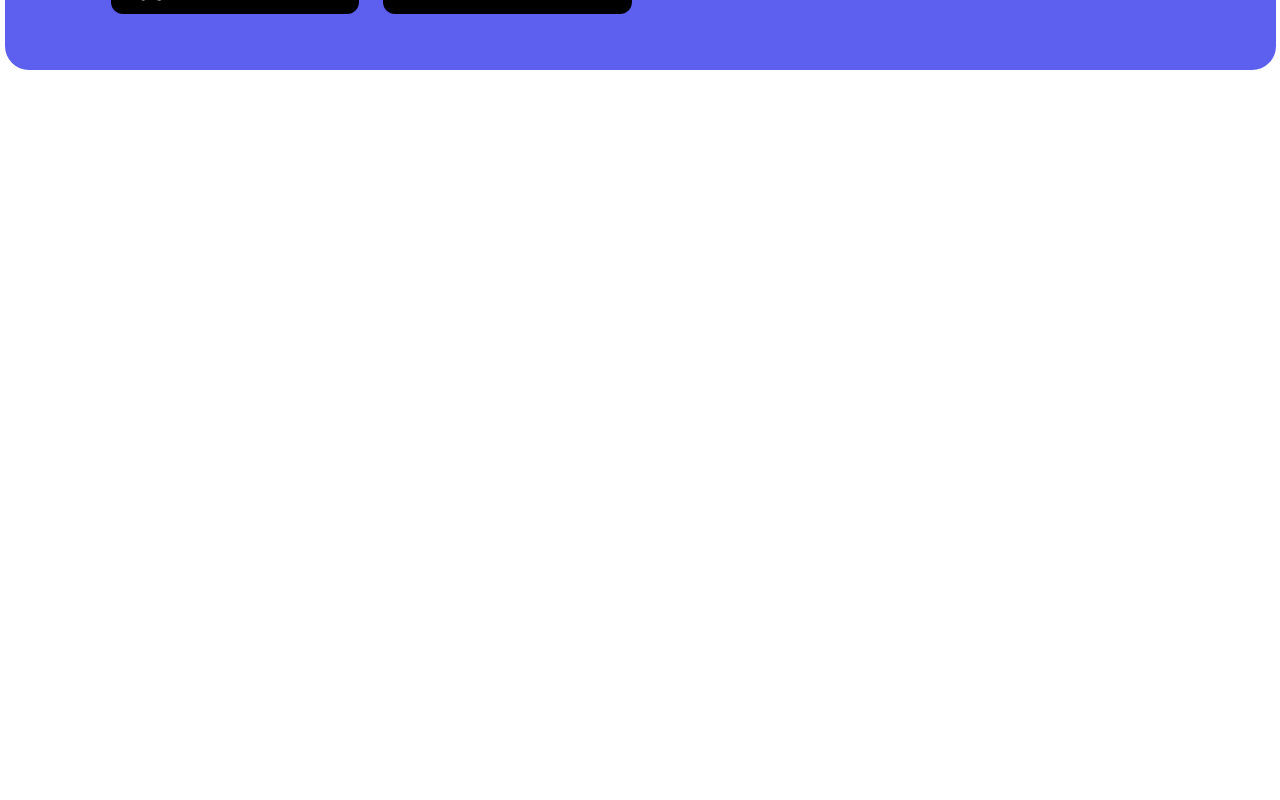
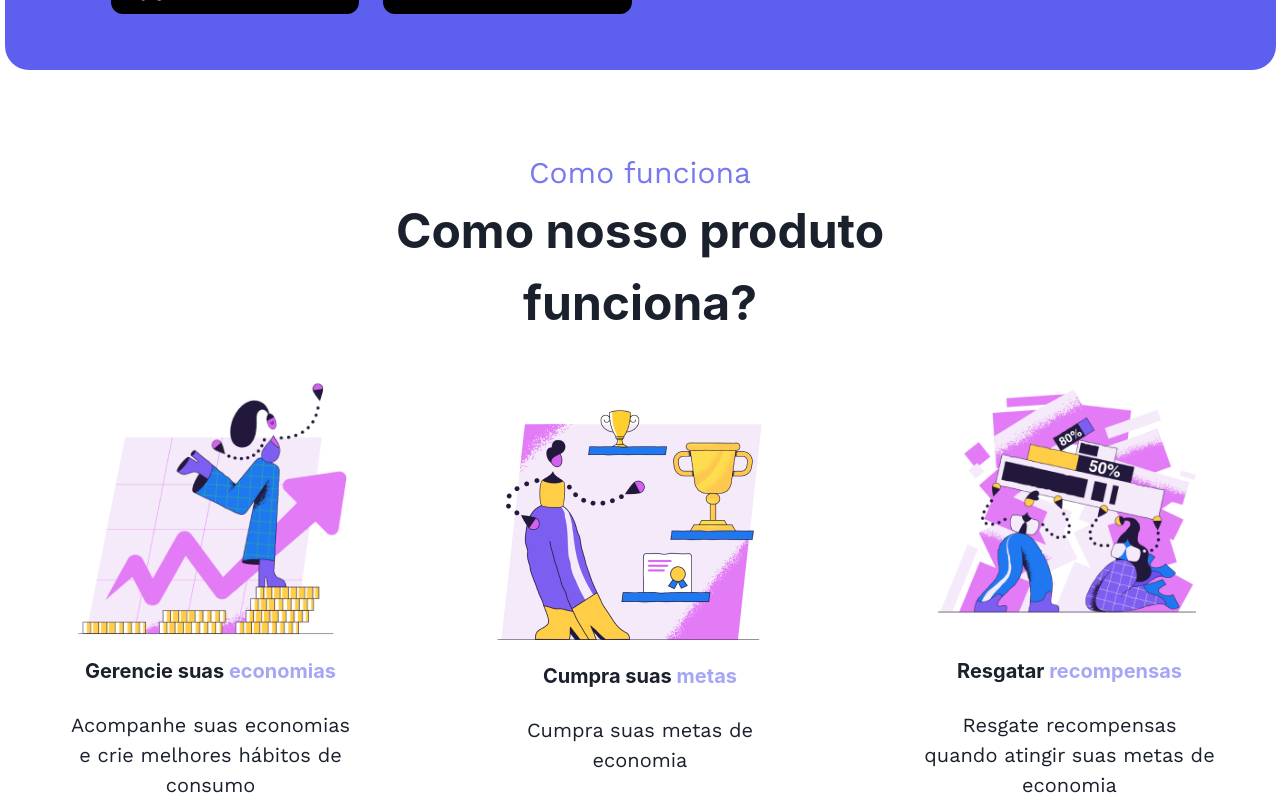
Before and after one commit to OJailson17/financial-landing-page, a React (Vite) app: page / in a window 1280 px wide. Shown: the part 577-1377 px from the top of the page. Before the commit the page ends 800 px from the top, so only its background shows below. Built offline with nearby package versions, Linux system fonts and the light colour scheme.

Commit message:
feat: add how it works section

```diff
--- a/src/App.tsx
+++ b/src/App.tsx
@@ -1,12 +1,14 @@
 import { Header } from './components/Header';
 import { Hero } from './components/Hero';
 import { HowWorksSection } from './components/HowWorks';
+import { Testimonials } from './components/Testimonials';
 
 export function App() {
 	return (
 		<>
 			<Header />
 			<Hero />
+			<HowWorksSection />
 		</>
 	);
 }
--- /dev/null
+++ b/src/components/HowWorks/index.tsx
@@ -0,0 +1,70 @@
+import { Box, Flex, Image, Text } from '@chakra-ui/react';
+
+import trackImg from '../../assets/track-saving.png';
+import goalsImg from '../../assets/goals.png';
+import rewardImg from '../../assets/rewards.png';
+
+export const HowWorksSection = () => {
+	return (
+		<Box id='how-works' as='section' mt='20' paddingInline='16'>
+			<Text
+				textAlign='center'
+				fontSize='30'
+				fontFamily='Work Sans, sans-serif'
+				color='blue.600'
+			>
+				Como funciona
+			</Text>
+			<Text
+				fontSize='48'
+				fontWeight='bold'
+				textAlign='center'
+				maxW='523px'
+				m='0 auto'
+			>
+				Como nosso produto funciona?
+			</Text>
+
+			<Flex mt='6' justify='space-between' align='center' textAlign='center'>
+				<Box maxW='293px'>
+					<Image src={trackImg} />
+					<Text fontSize='20' fontWeight='bold'>
+						Gerencie suas{' '}
+						<Text as='span' color='blue.100'>
+							economias
+						</Text>
+					</Text>
+					<Text fontSize='20' fontFamily='Work Sans, sans-serif' mt='6'>
+						Acompanhe suas economias e crie melhores hábitos de consumo
+					</Text>
+				</Box>
+
+				<Box maxW='293px'>
+					<Image src={goalsImg} />
+					<Text fontSize='20' fontWeight='bold'>
+						Cumpra suas{' '}
+						<Text as='span' color='blue.100'>
+							metas
+						</Text>
+					</Text>
+					<Text fontSize='20' fontFamily='Work Sans, sans-serif' mt='6'>
+						Cumpra suas metas de economia
+					</Text>
+				</Box>
+
+				<Box maxW='293px'>
+					<Image src={rewardImg} />
+					<Text fontSize='20' fontWeight='bold'>
+						Resgatar{' '}
+						<Text as='span' color='blue.100'>
+							recompensas
+						</Text>
+					</Text>
+					<Text fontSize='20' fontFamily='Work Sans, sans-serif' mt='6'>
+						Resgate recompensas quando atingir suas metas de economia
+					</Text>
+				</Box>
+			</Flex>
+		</Box>
+	);
+};
```
